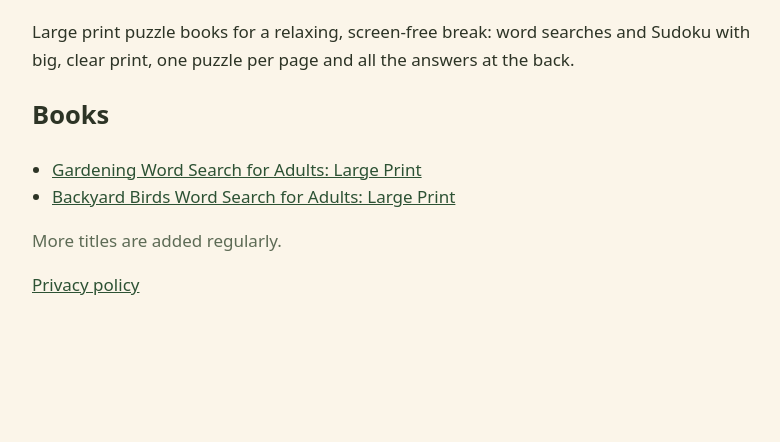
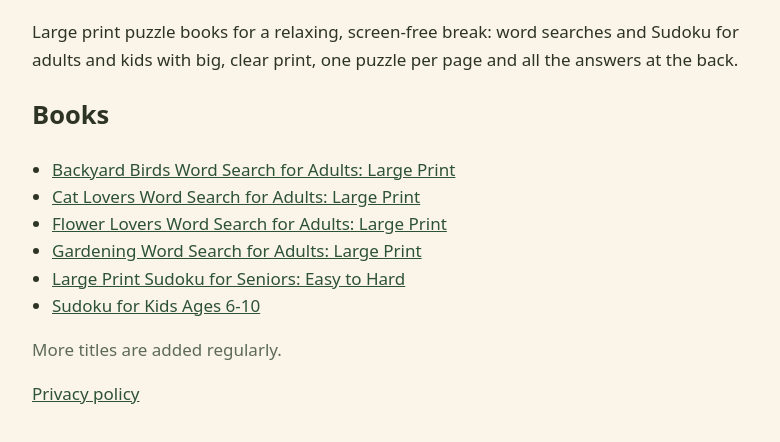
Before and after one commit to roseharlowpuzzles/roseharlowpuzzles.github.io, a plain HTML site: page index.html in a window 1280 px wide. Shown: the part 108-550 px from the top of the page, without its empty margins (248-1028 px from the left). Drawn offline with Linux system fonts and the light colour scheme.

Commit message:
Add four more books and their pin images

```diff
--- a/index.html
+++ b/index.html
@@ -2,4 +2,4 @@
 @media (prefers-color-scheme:dark){:root{--bg:#1d211a;--ink:#ecebe3;--accent:#9fd3a8;--muted:#b7bfae}}
 body{margin:0;background:var(--bg);color:var(--ink);font:17px/1.6 system-ui,sans-serif}
 main{max-width:720px;margin:0 auto;padding:40px 16px}h1{color:var(--accent);line-height:1.2}a{color:var(--accent)}
-.muted{color:var(--muted)}ul{padding-left:20px}</style></head><body><main><h1>Rose Harlow Puzzles</h1><p>Large print puzzle books for a relaxing, screen-free break: word searches and Sudoku with big, clear print, one puzzle per page and all the answers at the back.</p><h2>Books</h2><ul><li><a href='https://www.amazon.com/dp/B0HQ3MXGZP'>Gardening Word Search for Adults: Large Print</a></li><li><a href='https://www.amazon.com/dp/B0HPTCQKY7'>Backyard Birds Word Search for Adults: Large Print</a></li></ul><p class='muted'>More titles are added regularly.</p><p><a href='privacy.html'>Privacy policy</a></p></main></body></html>
+.muted{color:var(--muted)}ul{padding-left:20px}</style></head><body><main><h1>Rose Harlow Puzzles</h1><p>Large print puzzle books for a relaxing, screen-free break: word searches and Sudoku for adults and kids with big, clear print, one puzzle per page and all the answers at the back.</p><h2>Books</h2><ul><li><a href='https://www.amazon.com/dp/B0HPTCQKY7'>Backyard Birds Word Search for Adults: Large Print</a></li><li><a href='https://www.amazon.com/dp/B0HRFQY5WS'>Cat Lovers Word Search for Adults: Large Print</a></li><li><a href='https://www.amazon.com/dp/B0HQ7MXTVG'>Flower Lovers Word Search for Adults: Large Print</a></li><li><a href='https://www.amazon.com/dp/B0HQ3MXGZP'>Gardening Word Search for Adults: Large Print</a></li><li><a href='https://www.amazon.com/dp/B0HQVGCH64'>Large Print Sudoku for Seniors: Easy to Hard</a></li><li><a href='https://www.amazon.com/dp/B0HRRNWVHZ'>Sudoku for Kids Ages 6-10</a></li></ul><p class='muted'>More titles are added regularly.</p><p><a href='privacy.html'>Privacy policy</a></p></main></body></html>
```
Also changed, not shown: pins/cat-lovers-word-search-large-print_1_cover.jpg (added), pins/cat-lovers-word-search-large-print_2_inside.jpg (added), pins/cat-lovers-word-search-large-print_3_gift.jpg (added), pins/flower-lovers-word-search-large-print_1_cover.jpg (added), pins/flower-lovers-word-search-large-print_2_inside.jpg (added), pins/flower-lovers-word-search-large-print_3_gift.jpg (added), pins/large-print-sudoku-easy-to-hard_1_cover.jpg (added), pins/large-print-sudoku-easy-to-hard_2_inside.jpg (added), pins/large-print-sudoku-easy-to-hard_3_gift.jpg (added), pins/sudoku-for-kids-ages-6-10_1_cover.jpg (added), pins/sudoku-for-kids-ages-6-10_2_inside.jpg (added), pins/sudoku-for-kids-ages-6-10_3_gift.jpg (added).
